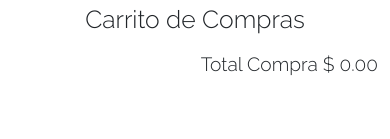
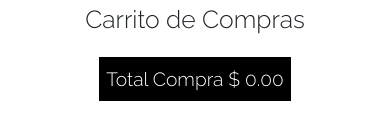
Before and after one commit to Basu22/picateEsta, a website: page carrito.html in a window 390 px wide. Shown: the part 149-288 px from the top of the page. Drawn offline with nearby package versions, Linux system fonts and the light colour scheme; a web font is replaced by a local one.

Commit message:
cambio lineas de Carrito

```diff
--- a/JS/carrito/bajaCarrito.js
+++ b/JS/carrito/bajaCarrito.js
@@ -15,8 +15,8 @@ function eliminarCarrito (e){
     if (localCarrito){
             carrito = localCarrito
     }
-
-    let i = carrito.findIndex(producto => producto.id == e.target.parentNode.parentNode.parentNode.children[1].children[0].children[0].id)
+    console.log(e.target.parentNode.parentNode.parentNode.children[0].children[0].children[0].id)
+    let i = carrito.findIndex(producto => producto.id == e.target.parentNode.parentNode.parentNode.children[0].children[0].children[0].id)
     if(e.target.parentNode.parentNode.children[1].innerText.slice(1)>1){
         restaTotalCarrito(e)// llamo a la resta del carrito
         carrito[i].cantidad -= 1
--- a/JS/carrito/textoCarrito.js
+++ b/JS/carrito/textoCarrito.js
@@ -6,7 +6,6 @@ function textoCarrito(arrayCarrito){
         if (carrito){
             $('#textoCarrito').append(`
                                         <section class="row textoCarrito">
-                                            <hr>
                                                 <section class="col-4 col-lg-3 seccionImagenes">
                                                     <article class="imgCarrito col-12 col-lg-12">
                                                         <img id=${carrito.id} src=${carrito.img} alt="Presentacion ${carrito.tipo} ${carrito.tabla}" loading="lazy">
@@ -26,8 +25,6 @@ function textoCarrito(arrayCarrito){
                                                         <img class="logoFace img-fluid" id="borrarCarrito" src="./img/carrito/restaCarrito.png" alt="">
                                                     </article>
                                                 </section>
-                                                </br>
-                                                <hr>
                                         </section>`);
         }
     }
--- a/SASS/_carrito.scss
+++ b/SASS/_carrito.scss
@@ -5,6 +5,7 @@
 }
 .textoCarrito{
     @include flexbox_justify (center,wrap,row);
+    border: 1px solid #000;
     .seccionImagenes{
         @include flexbox_justify(center,wrap,row);
         margin-bottom: 10px;
@@ -47,6 +48,9 @@
 #textoTotal{
     @include flexbox_justify(flex-end,wrap,row);
     p{
+        padding: 1%;
+        background-color: #000;
+        color: #fff;
         font-size: 1.5rem;
     }
 }
--- a/SASS/_mediaquery.scss
+++ b/SASS/_mediaquery.scss
@@ -145,9 +145,6 @@
     }
 
     .textoCarrito{
-        hr{
-
-        }
         .seccionImagenes{
             transform: rotate(-90deg);
 
@@ -164,8 +161,13 @@
         }
     }
     #textoTotal{
-        @include flexbox_justify(flex-end,wrap,row);
+        @include flexbox_justify(center,wrap,row);
+        align-content: center;
         p{
+            margin: 2%;
+            padding: 2%;
+            background-color: #000;
+            color: #fff;
             font-size: 1.2rem;
         }
     }
```
Also changed, not shown: CSS/style.css.
